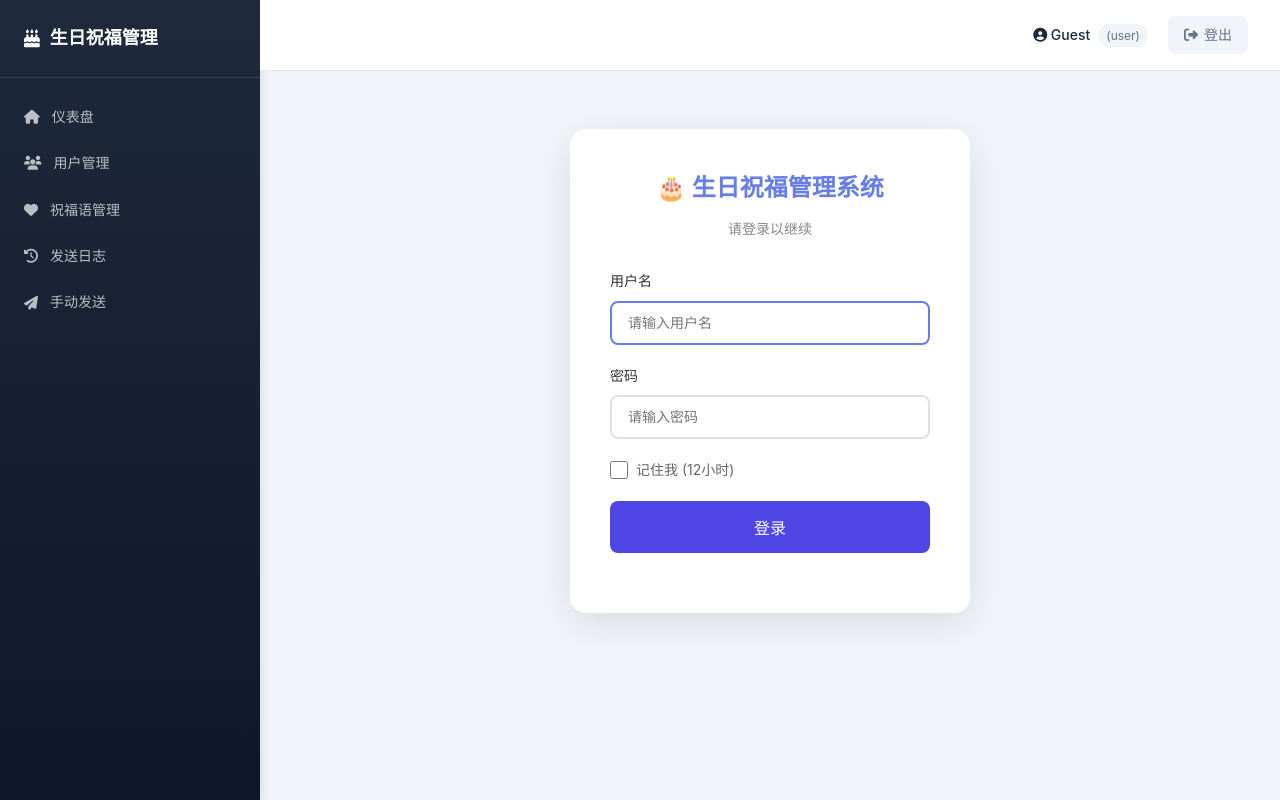
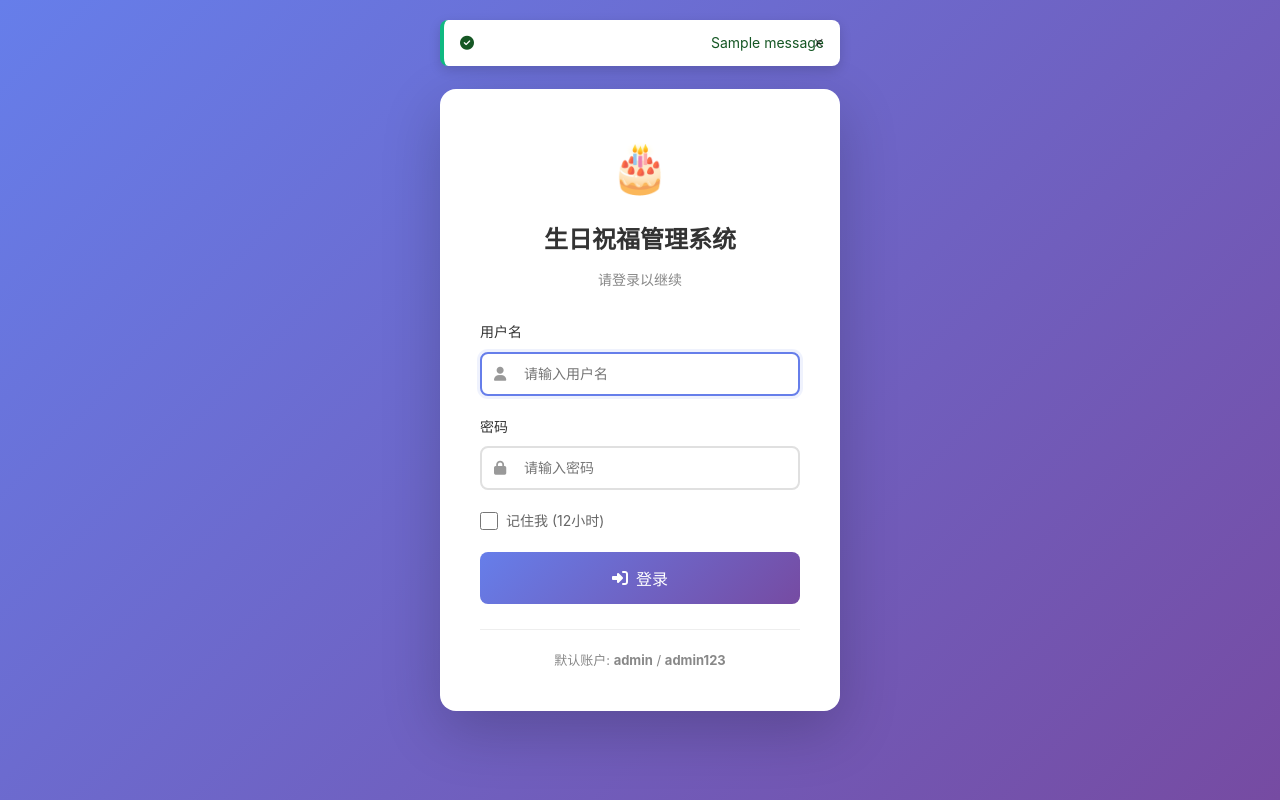
Before and after one commit to odsbaron/aft_blessing, a Flask app: page /login in a window 1280 px wide. Run offline with Flask 3, Linux system fonts and the light colour scheme; tables that the repository leaves empty hold one stand-in row (values such as "Sample post"); one stand-in notice (Sample message) is shown.

Commit message:
登录系统修复

```diff
--- a/templates/login.html
+++ b/templates/login.html
@@ -1,26 +1,59 @@
-{% extends "base.html" %}
+<!DOCTYPE html>
+<html lang="zh-CN">
+<head>
+    <meta charset="UTF-8">
+    <meta name="viewport" content="width=device-width, initial-scale=1.0">
+    <title>登录 - 生日祝福管理系统</title>
+    <link rel="stylesheet" href="{{ url_for('static', filename='style.css') }}">
+    <link rel="stylesheet" href="https://cdnjs.cloudflare.com/ajax/libs/font-awesome/6.4.0/css/all.min.css">
+</head>
+<body class="login-page">
+    <!-- 顶部消息提示 -->
+    {% with messages = get_flashed_messages(with_categories=true) %}
+        {% if messages %}
+            <div class="flash-messages-login">
+                {% for category, message in messages %}
+                    <div class="alert alert-{{ category }}">
+                        {% if category == 'success' %}
+                            <i class="fas fa-check-circle"></i>
+                        {% elif category == 'error' %}
+                            <i class="fas fa-exclamation-circle"></i>
+                        {% elif category == 'info' %}
+                            <i class="fas fa-info-circle"></i>
+                        {% endif %}
+                        {{ message }}
+                        <button class="alert-close" onclick="this.parentElement.remove()">&times;</button>
+                    </div>
+                {% endfor %}
+            </div>
+        {% endif %}
+    {% endwith %}
 
-{% block title %}登录 - 管理系统{% endblock %}
-
-{% block content %}
     <div class="login-container">
         <div class="login-card">
             <div class="login-header">
-            <h1>🎂 生日祝福管理系统</h1>
+                <div class="login-icon">🎂</div>
+                <h1>生日祝福管理系统</h1>
                 <p>请登录以继续</p>
             </div>
 
             <form method="post" class="login-form">
                 <div class="form-group">
                     <label for="username">用户名</label>
+                    <div class="input-wrapper">
+                        <i class="fas fa-user input-icon"></i>
                         <input type="text" id="username" name="username" required autofocus
                                placeholder="请输入用户名" value="{{ request.form.username }}">
+                    </div>
                 </div>
 
                 <div class="form-group">
                     <label for="password">密码</label>
+                    <div class="input-wrapper">
+                        <i class="fas fa-lock input-icon"></i>
                         <input type="password" id="password" name="password" required
                                placeholder="请输入密码">
+                    </div>
                 </div>
 
                 <div class="form-group checkbox-group">
@@ -30,24 +63,60 @@
                     </label>
                 </div>
 
-            <button type="submit" class="btn btn-primary btn-block">登录</button>
+                <button type="submit" class="btn btn-primary btn-block">
+                    <i class="fas fa-sign-in-alt"></i> 登录
+                </button>
             </form>
+
+            <div class="login-footer">
+                <p>默认账户: <strong>admin</strong> / <strong>admin123</strong></p>
+            </div>
         </div>
     </div>
 
 <style>
+/* 登录页面样式 */
+body.login-page {
+    margin: 0;
+    padding: 0;
+    background: linear-gradient(135deg, #667eea 0%, #764ba2 100%);
+    min-height: 100vh;
+    font-family: -apple-system, BlinkMacSystemFont, "Segoe UI", Roboto, "Helvetica Neue", Arial, sans-serif;
+}
+
+/* Flash 消息 */
+.flash-messages-login {
+    position: fixed;
+    top: 20px;
+    left: 50%;
+    transform: translateX(-50%);
+    z-index: 1000;
+    width: 90%;
+    max-width: 400px;
+}
+
+.flash-messages-login .alert {
+    background: white;
+    border-radius: 8px;
+    box-shadow: 0 4px 12px rgba(0, 0, 0, 0.15);
+    margin-bottom: 10px;
+    display: flex;
+    align-items: center;
+    gap: 10px;
+}
+
 .login-container {
-    min-height: calc(100vh - 200px);
+    min-height: 100vh;
     display: flex;
     align-items: center;
     justify-content: center;
-    padding: 40px 20px;
+    padding: 20px;
 }
 
 .login-card {
     background: white;
     border-radius: 16px;
-    box-shadow: 0 10px 40px rgba(0, 0, 0, 0.1);
+    box-shadow: 0 20px 60px rgba(0, 0, 0, 0.2);
     width: 100%;
     max-width: 400px;
     padding: 40px;
@@ -58,8 +127,13 @@
     margin-bottom: 30px;
 }
 
+.login-icon {
+    font-size: 48px;
+    margin-bottom: 15px;
+}
+
 .login-header h1 {
-    color: #667eea;
+    color: #333;
     margin: 0 0 10px 0;
     font-size: 24px;
 }
@@ -67,10 +141,7 @@
 .login-header p {
     color: #888;
     margin: 0;
-}
-
-.login-form {
-    margin-bottom: 20px;
+    font-size: 14px;
 }
 
 .login-form .form-group {
@@ -82,21 +153,35 @@
     margin-bottom: 8px;
     color: #333;
     font-weight: 500;
+    font-size: 14px;
 }
 
-.login-form input[type="text"],
-.login-form input[type="password"] {
+.input-wrapper {
+    position: relative;
+}
+
+.input-wrapper .input-icon {
+    position: absolute;
+    left: 14px;
+    top: 50%;
+    transform: translateY(-50%);
+    color: #999;
+}
+
+.input-wrapper input {
     width: 100%;
-    padding: 12px 16px;
+    padding: 12px 16px 12px 42px;
     border: 2px solid #e0e0e0;
     border-radius: 8px;
     font-size: 14px;
-    transition: border-color 0.3s;
+    transition: border-color 0.3s, box-shadow 0.3s;
+    box-sizing: border-box;
 }
 
-.login-form input:focus {
+.input-wrapper input:focus {
     outline: none;
     border-color: #667eea;
+    box-shadow: 0 0 0 3px rgba(102, 126, 234, 0.1);
 }
 
 .checkbox-group label {
@@ -104,23 +189,108 @@
     align-items: center;
     cursor: pointer;
     font-weight: 400;
+    font-size: 14px;
 }
 
 .checkbox-group input[type="checkbox"] {
     margin-right: 8px;
     width: 18px;
     height: 18px;
+    cursor: pointer;
 }
 
 .checkbox-group span {
     color: #666;
-    font-size: 14px;
 }
 
 .btn-block {
     width: 100%;
     padding: 14px;
     font-size: 16px;
+    display: flex;
+    align-items: center;
+    justify-content: center;
+    gap: 8px;
+}
+
+.btn-primary {
+    background: linear-gradient(135deg, #667eea 0%, #764ba2 100%);
+    border: none;
+    color: white;
+    border-radius: 8px;
+    cursor: pointer;
+    transition: transform 0.2s, box-shadow 0.2s;
+}
+
+.btn-primary:hover {
+    transform: translateY(-1px);
+    box-shadow: 0 4px 12px rgba(102, 126, 234, 0.4);
+}
+
+.btn-primary:active {
+    transform: translateY(0);
+}
+
+.login-footer {
+    text-align: center;
+    margin-top: 25px;
+    padding-top: 20px;
+    border-top: 1px solid #eee;
+}
+
+.login-footer p {
+    color: #888;
+    font-size: 13px;
+    margin: 0;
+}
+
+.alert {
+    padding: 12px 16px;
+    border-radius: 8px;
+    display: flex;
+    align-items: center;
+    justify-content: space-between;
+    animation: slideDown 0.3s ease;
+}
+
+@keyframes slideDown {
+    from {
+        opacity: 0;
+        transform: translateY(-10px);
+    }
+    to {
+        opacity: 1;
+        transform: translateY(0);
+    }
+}
+
+.alert-success {
+    background: #d4edda;
+    color: #155724;
+}
+
+.alert-error {
+    background: #f8d7da;
+    color: #721c24;
+}
+
+.alert-info {
+    background: #d1ecf1;
+    color: #0c5460;
+}
+
+.alert-close {
+    background: none;
+    border: none;
+    font-size: 18px;
+    cursor: pointer;
+    opacity: 0.6;
+    margin-left: 10px;
+}
+
+.alert-close:hover {
+    opacity: 1;
 }
 </style>
-{% endblock %}
+</body>
+</html>
```
Also changed, not shown: reset_admin.py (added, +84 -0 lines), .claude/settings.local.json (added), birthday.db, 1 other file. Lines whose indentation alone changed are shown as unchanged.
